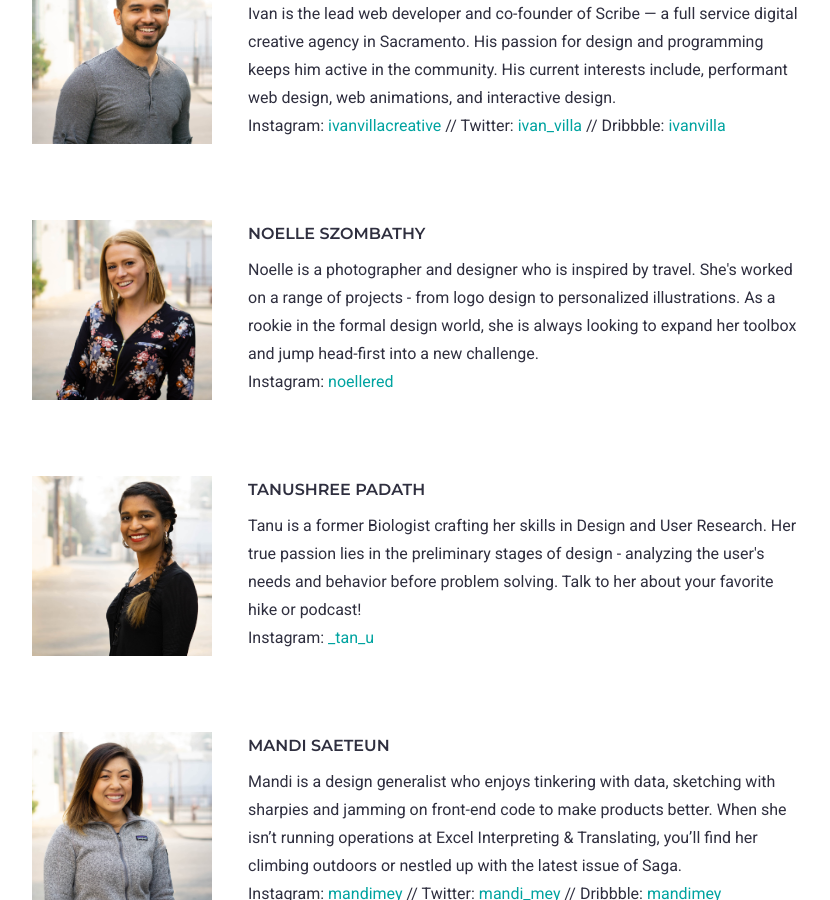
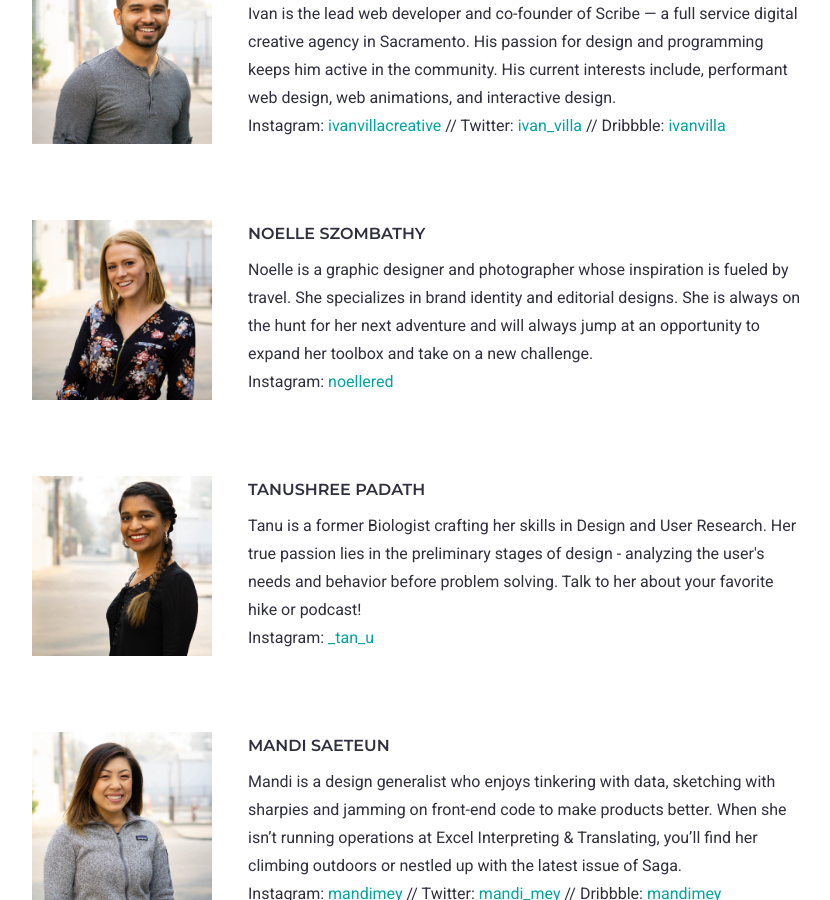
Before and after one commit to kmbrlygl/thisisdesco, a Jekyll site: the page built from index.md, in a window 1280 px wide and 900 px high, scrolled down 1983 px. Shown: the whole window, without its empty margins (223-1053 px from the left). Built offline with Jekyll 4.4.1, drawn with Linux system fonts in a browser that asks for light colours.

Commit message:
Update index.md
updated Noelle's Bio

```diff
--- a/index.md
+++ b/index.md
@@ -61,7 +61,7 @@ We approach design from a modern and practical standpoint and hope to work toget
   <div class="bio-channels">Instagram: <a href="https://instagram.com/ivanvillacreative" target="_blank">ivanvillacreative</a> // Twitter: <a href="https://twitter.com/ivan_villa" target="_blank">ivan_villa</a> // Dribbble: <a href="https://dribbble.com/ivanvilla" target="_blank">ivanvilla</a></div></li>
   <li><img src="assets/images/bio-images-square/11-2018/noelle-headshot.jpg" alt="Noelle Szombathy">
   <div class="bio-name">Noelle Szombathy</div>
-  Noelle is a photographer and designer who is inspired by travel. She's worked on a range of projects - from logo design to personalized illustrations. As a rookie in the formal design world, she is always looking to expand her toolbox and jump head-first into a new challenge.
+  Noelle is a graphic designer and photographer whose inspiration is fueled by travel. She specializes in brand identity and editorial designs. She is always on the hunt for her next adventure and will always jump at an opportunity to expand her toolbox and take on a new challenge.
   <div class="bio-channels">Instagram: <a href="https://instagram.com/noellered" target="_blank">noellered</a></div></li>
   <li><img src="assets/images/bio-images-square/11-2018/tanu-headshot.jpg" alt="Tanushree Padath">
   <div class="bio-name">Tanushree Padath</div>
```
